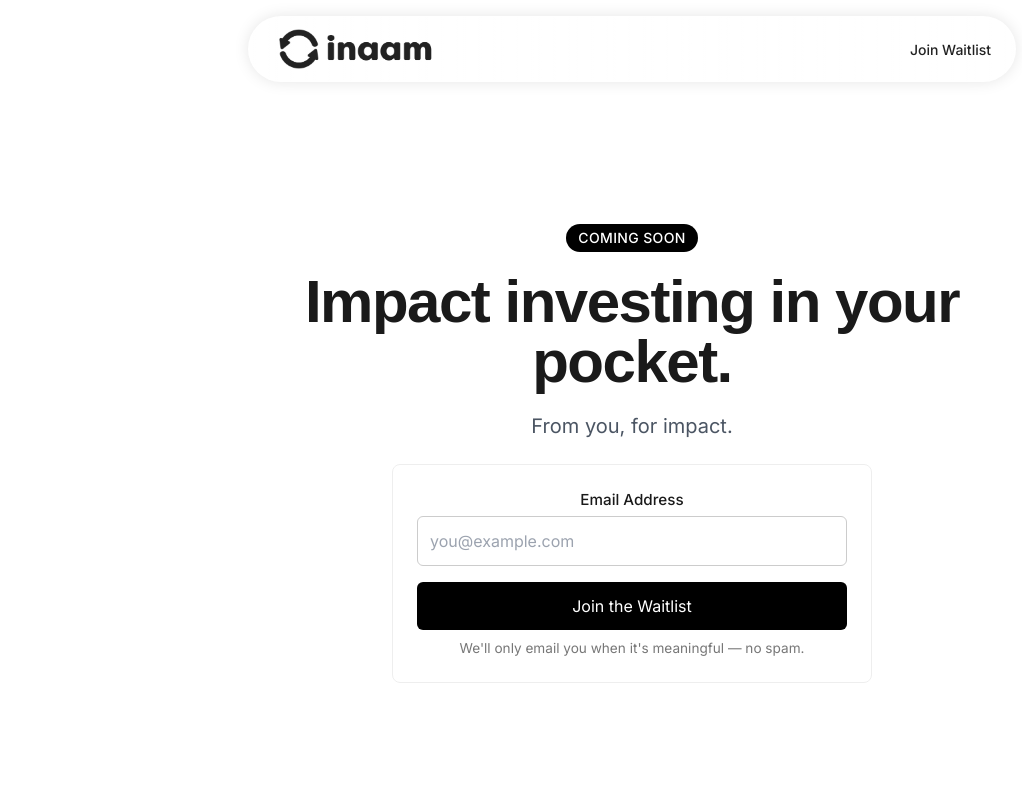
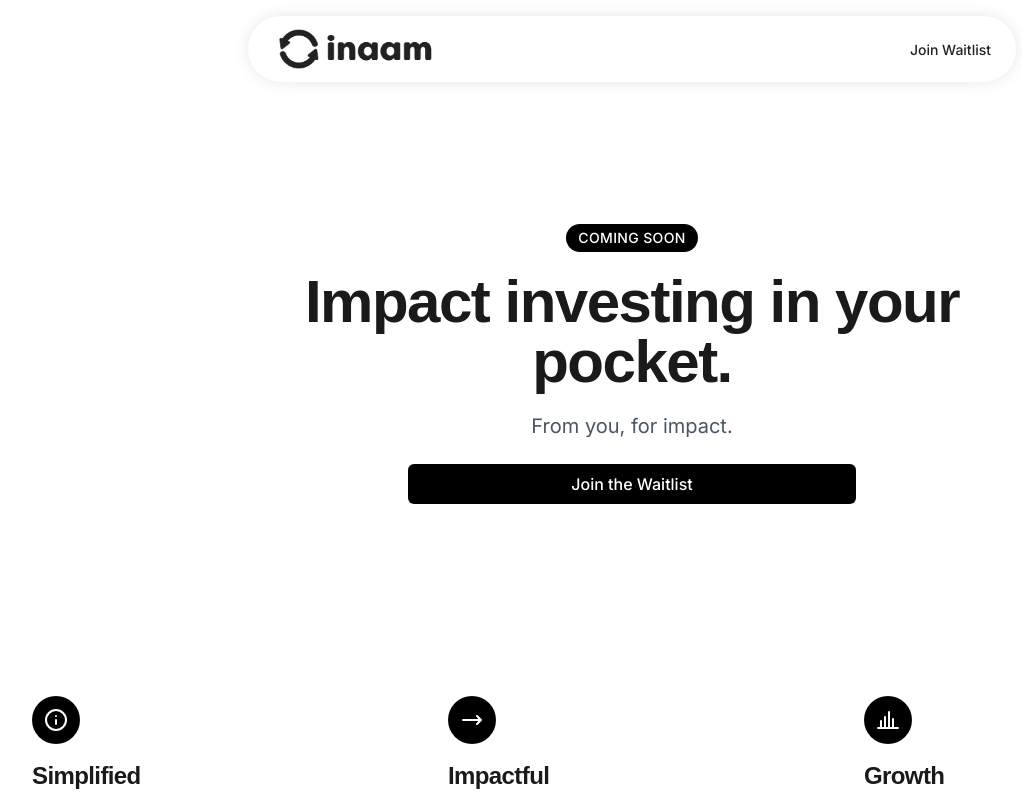
Before and after one commit to mivinmathew/inaam.me, a React (Vite) app: page / in a window 1280 px wide. Shown: the top 800 px of the page, without its empty margins (8-1030 px from the left). Built offline with nearby package versions, Linux system fonts and the light colour scheme; a web font is replaced by a local one.

Commit message:
Remove email input and form
Replace email input with Typeform link.

```diff
--- a/index.html
+++ b/index.html
@@ -14,9 +14,6 @@
     <link rel="apple-touch-icon" href="/lovable-uploads/34d4eaa6-0a3b-4c78-848f-812544041f2a.png?v=2">
     <link rel="shortcut icon" href="/lovable-uploads/34d4eaa6-0a3b-4c78-848f-812544041f2a.png?v=2" type="image/png">
 
-    <!-- Mailchimp Connected Sites script -->
-    <script id="mcjs">!function(c,h,i,m,p){m=c.createElement(h),p=c.getElementsByTagName(h)[0],m.async=1,m.src=i,p.parentNode.insertBefore(m,p)}(document,"script","https://chimpstatic.com/mcjs-connected/js/users/1a0dcc7eaa98b4c0cce7e1381/41d448ccb9a7c1d55cee1061a.js");</script>
-
     <!-- Disable browser favicon caching -->
     <meta http-equiv="Pragma" content="no-cache">
     <meta http-equiv="Expires" content="0">
--- a/src/components/SimpleMailchimpForm.tsx
+++ b/src/components/SimpleMailchimpForm.tsx
@@ -1,96 +1,21 @@
 
 import React from 'react';
+import { Button } from '@/components/ui/button';
 
 const SimpleMailchimpForm = () => {
+  const handleClick = () => {
+    window.open('https://form.typeform.com/to/w0xXAzXL', '_blank');
+  };
+
   return (
-    <>
-      <style>
-        {`
-          .inaam-form {
-            max-width: 480px;
-            margin: 0 auto;
-            font-family: Inter, sans-serif;
-            background: #fff;
-            padding: 24px;
-            border-radius: 8px;
-            border: 1px solid #eee;
-          }
-
-          .inaam-form label {
-            display: block;
-            margin-bottom: 0.25rem;
-            font-weight: 500;
-            font-size: 0.95rem;
-          }
-
-          .inaam-form input[type="email"] {
-            width: 100%;
-            padding: 12px;
-            font-size: 1rem;
-            border: 1px solid #ccc;
-            border-radius: 6px;
-            margin-bottom: 1rem;
-          }
-
-          .inaam-form input[type="submit"] {
-            background-color: #000;
-            color: white;
-            padding: 12px;
-            font-size: 1rem;
-            border: none;
-            border-radius: 6px;
-            cursor: pointer;
-            width: 100%;
-          }
-
-          .inaam-form input[type="submit"]:hover {
-            background-color: #222;
-          }
-
-          .inaam-form small {
-            display: block;
-            margin-top: 0.5rem;
-            font-size: 0.85rem;
-            color: #777;
-          }
-
-          .inaam-form .hidden-field {
-            position: absolute;
-            left: -5000px;
-          }
-        `}
-      </style>
-
-      <form
-        className="inaam-form"
-        action="https://inaam.us5.list-manage.com/subscribe/post?u=1a0dcc7eaa98b4c0cce7e1381&id=d4145d893b&f_id=000542edf0"
-        method="post"
-        target="_blank"
-        noValidate
+    <div className="max-w-md mx-auto">
+      <Button
+        onClick={handleClick}
+        className="w-full bg-black hover:bg-zinc-800 text-white py-3 px-4 rounded-md text-base font-medium transition-colors"
       >
-        <label htmlFor="mce-EMAIL">Email Address</label>
-        <input
-          type="email"
-          name="EMAIL"
-          id="mce-EMAIL"
-          required
-          placeholder="you@example.com"
-        />
-
-        <div className="hidden-field" aria-hidden="true">
-          <input
-            type="text"
-            name="b_1a0dcc7eaa98b4c0cce7e1381_d4145d893b"
-            tabIndex={-1}
-            defaultValue=""
-          />
-        </div>
-
-        <input type="submit" value="Join the Waitlist" />
-
-        <small>We'll only email you when it's meaningful — no spam.</small>
-      </form>
-    </>
+        Join the Waitlist
+      </Button>
+    </div>
   );
 };
 
```
